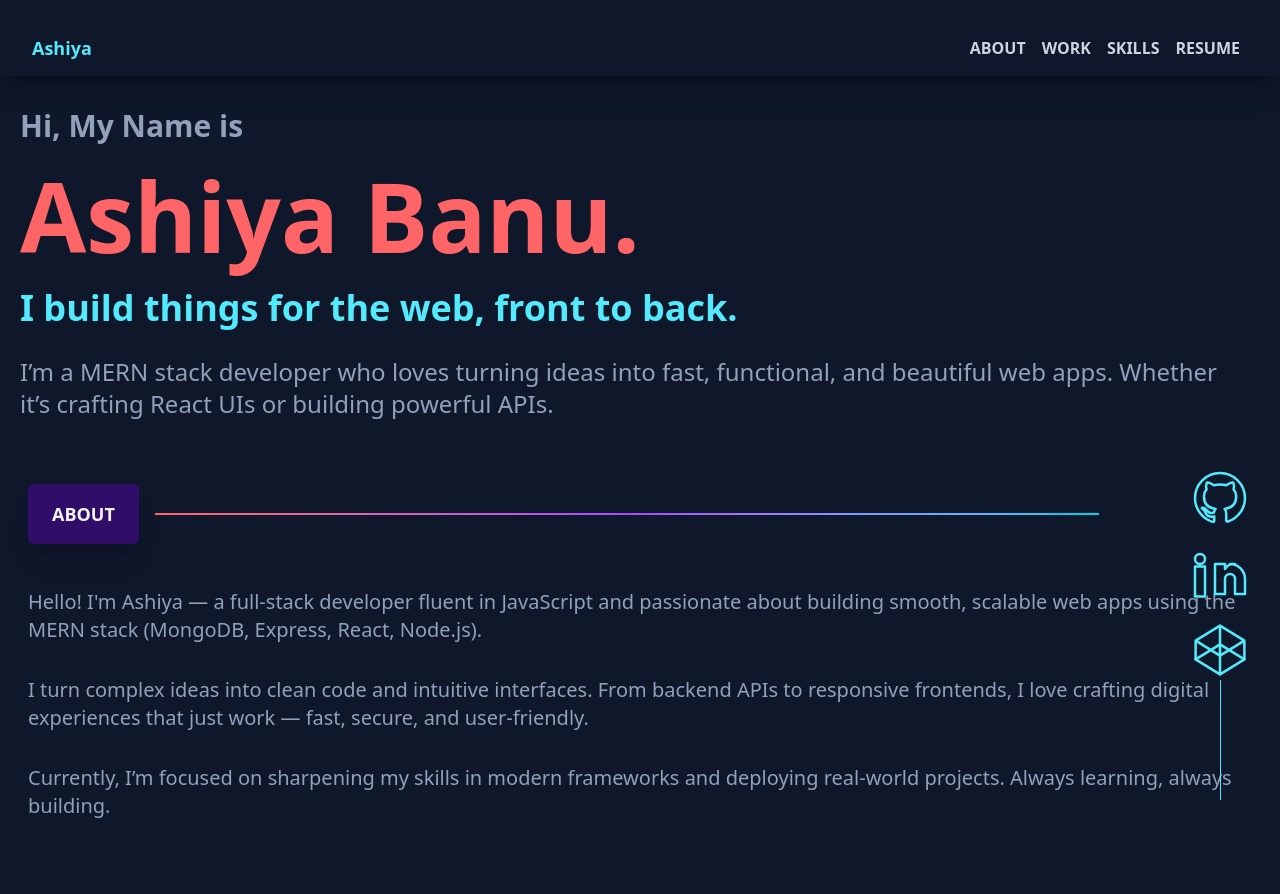
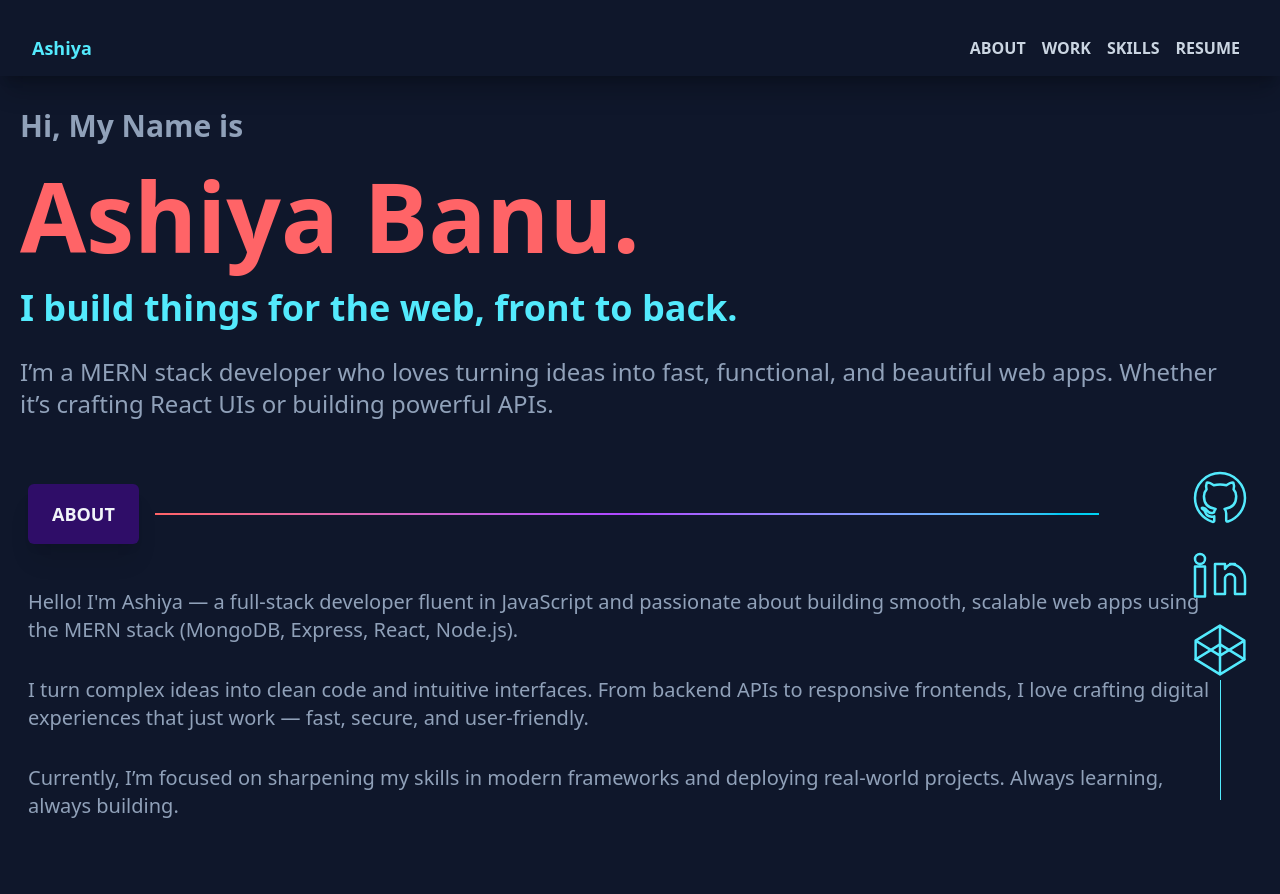
Before and after one commit to ashiyaman/V2.ashiyaman, a React (Vite) app: page / in a window 1280 px wide. Shown: the top 894 px of the page. Built offline with nearby package versions, Linux system fonts and the light colour scheme.

Commit message:
fix: Fix typo

```diff
--- a/src/components/About.jsx
+++ b/src/components/About.jsx
@@ -7,7 +7,7 @@ const About = () => {
         </h3>
         <span className="w-full h-[2px] bg-gradient-to-r from-red-400 via-purple-500 to-cyan-400"></span>
       </div>
-      <div className="text-xl my-4">
+      <div className="text-xl my-4 pr-8">
         <p className="py-4">
           Hello! I'm Ashiya — a full-stack developer fluent in JavaScript and
           passionate about building smooth, scalable web apps using the MERN
```
